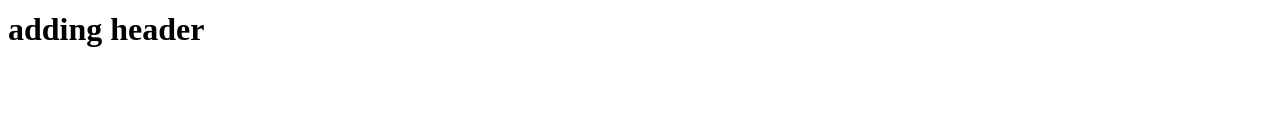
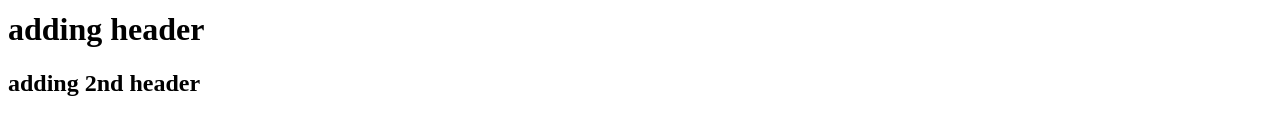
Before and after one commit to jtom90/project2, a plain HTML site: page index.html in a window 1280 px wide. Shown: the part 400-534 px from the top of the page. Drawn offline with Linux system fonts and the light colour scheme.

Commit message:
added 2nd header

```diff
--- a/index.html
+++ b/index.html
@@ -12,6 +12,7 @@ cillum dolore eu fugiat nulla pariatur. Excepteur sint occaecat cupidatat non
 proident, sunt in culpa qui officia deserunt mollit anim id est laborum.</p>
 <img src="http://o.aolcdn.com/hss/storage/midas/b5236e4ccc84ef48ef5993b2af8e4010/202267673/minions_2015-wide.jpg">
 <h1> adding header </h1>
+<h2> adding 2nd header </h2>
 
 </body>
 </html>
```
